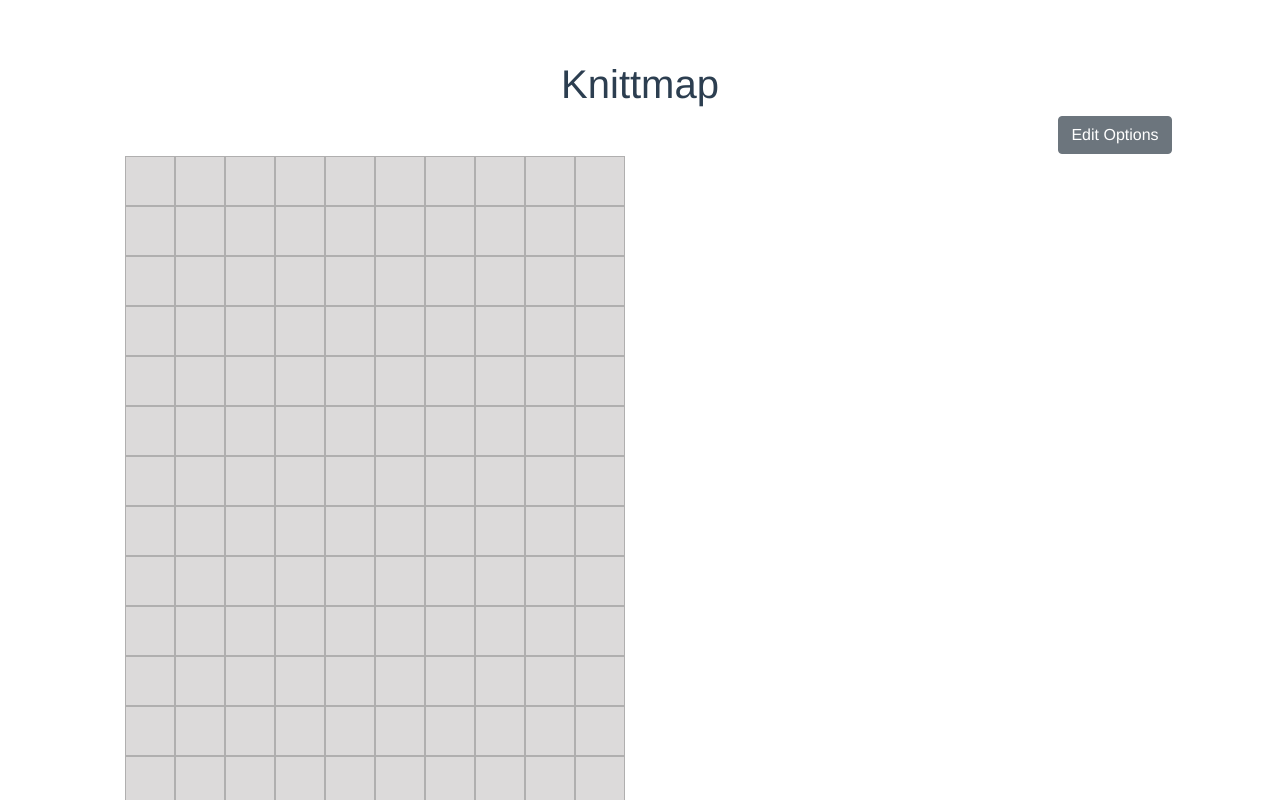
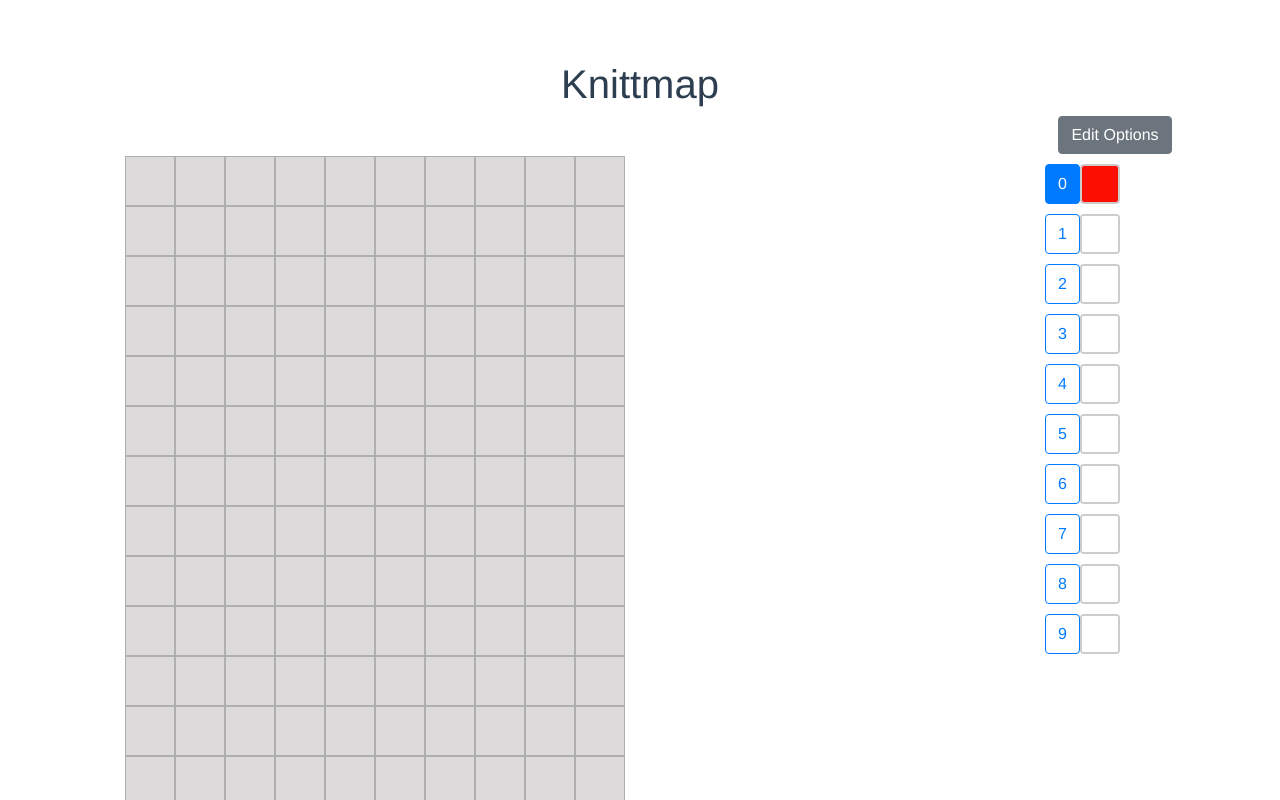
Before and after one commit to GeneralMustard/Knittmap, a Vue app: page / in a window 1280 px wide. Shown: the top 800 px of the page. Built offline with nearby package versions, Linux system fonts and the light colour scheme.

Commit message:
options are removable

```diff
--- a/src/App.vue
+++ b/src/App.vue
@@ -3,10 +3,18 @@
     <h1>Knittmap</h1>
     <div class="row">
       <div class="col-10">
-        <Map v-bind:option="this.option"/>
+        <Map
+          v-bind:option="this.option"
+          v-bind:cells="this.cells"
+          v-bind:rowNr="this.rowNr"
+          v-bind:colNr="this.colNr"
+        />
       </div>
       <div class="col">
-        <CellOptions v-on:change-option="changeOption"/>
+        <CellOptions
+          v-on:change-option="changeOption"
+          v-on:remove-option="removeOption"
+        />
       </div>
     </div>
   </div>
@@ -24,12 +32,35 @@ export default {
   },
   data() {
     return {
-      option: null
+      option: 0,
+      cells: [],
+      colNr: 10,
+      rowNr: 50
+    }
+  },
+  mounted() {
+    var tmpId = 0;
+    this.colNr
+    for (let i = 0; i < this.rowNr; i++) {
+      var tmpRow = [];
+      for (let j = 0; j < this.colNr; j++) {
+        tmpRow.push({val: 0, id: tmpId});
+        tmpId++;
+      }
+      this.cells.push(tmpRow);
     }
   },
   methods: {
     changeOption(opt) {
       this.option = opt;
+    },
+    removeOption(val) {
+      for (let i = 0; i < this.rowNr; i++) {
+        for (let j = 0; j < this.colNr; j++) {
+          if (val === this.cells[i][j].val)
+            this.cells[i][j].val = 0;
+        }
+      }
     }
   }
 }
--- a/src/components/CellOptions.vue
+++ b/src/components/CellOptions.vue
@@ -1,6 +1,18 @@
 <template>
   <div>
     <b-button v-b-toggle.OptionsSidebar>Edit Options</b-button>
+
+    <div
+      class="row option"
+      v-for="opt in options" :key="opt.id"
+    >
+      <b-button
+        variant="outline-primary"
+        :pressed="isActive(opt.id)"
+        v-on:click="updateActive(opt.id), $emit('change-option', active)"
+      >{{ opt.id }}</b-button>
+      <b-img v-bind="mainProps(opt.color)" rounded alt="Rounded image"></b-img>
+    </div>
 
     <b-sidebar id="OptionsSidebar" title="Options" right>
       <div
@@ -14,6 +26,7 @@
         >{{ opt.id }}</b-button>
         <b-img v-bind="mainProps(opt.color)" rounded alt="Rounded image"></b-img>
         <b-form-input v-model="opt.color" placeholder="opt.color"></b-form-input>
+        <b-button variant="danger" v-on:click="removeOption(opt.id), $emit('remove-option', opt.id), $emit('change-option', active)">x</b-button>
       </div>
     </b-sidebar>
   </div>
@@ -59,6 +72,15 @@ export default {
     isActive(id) {
       if (id == this.active) return true;
       return false;
+    },
+    removeOption(id) {
+      for (let i = 0; i < this.options.length; i++) {
+        if (id === this.options[i].id) {
+          this.options.splice(i, 1);
+          if (id === this.active) this.active = 0;
+          return;
+        }
+      }
     }
   }
 }
--- a/src/components/Map.vue
+++ b/src/components/Map.vue
@@ -15,31 +15,20 @@
 export default {
   name: 'Map',
   props: {
-    option: Number
+    // Each list in cells is a row
+    cells: Array,
+    option: Number,
+    colNr: Number,
+    rowNr: Number
   },
   components: {
   },
 
   data() {
     return {
-      // Each list in cells is a row
-      cells: [],
-      colNr: 10,
-      rowNr: 50
     }
   },
-  mounted() {
-    var tmpId = 0;
-    this.colNr
-    for (let i = 0; i < this.rowNr; i++) {
-      var tmpRow = [];
-      for (let j = 0; j < this.colNr; j++) {
-        tmpRow.push({val: 0, id: tmpId});
-        tmpId++;
-      }
-      this.cells.push(tmpRow);
-    }
-  },
+  mounted() {},
   computed: {},
   methods: {
     updateCell(rowInd, colInd) {
```
